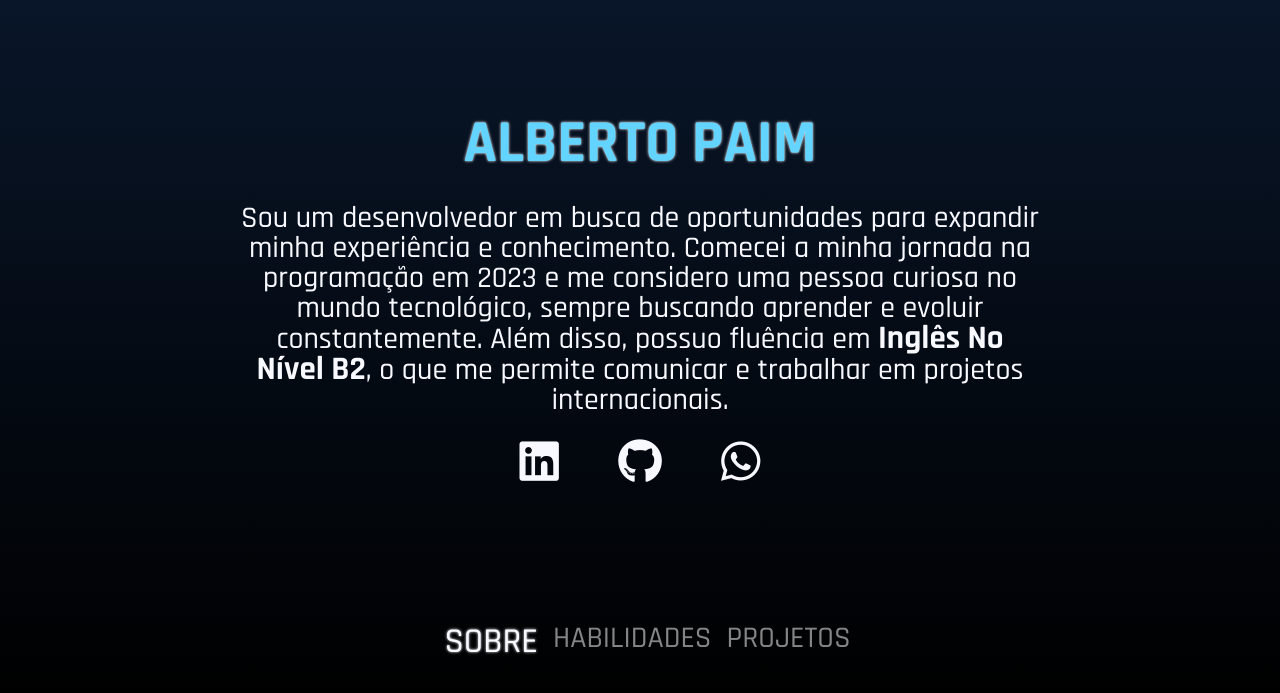
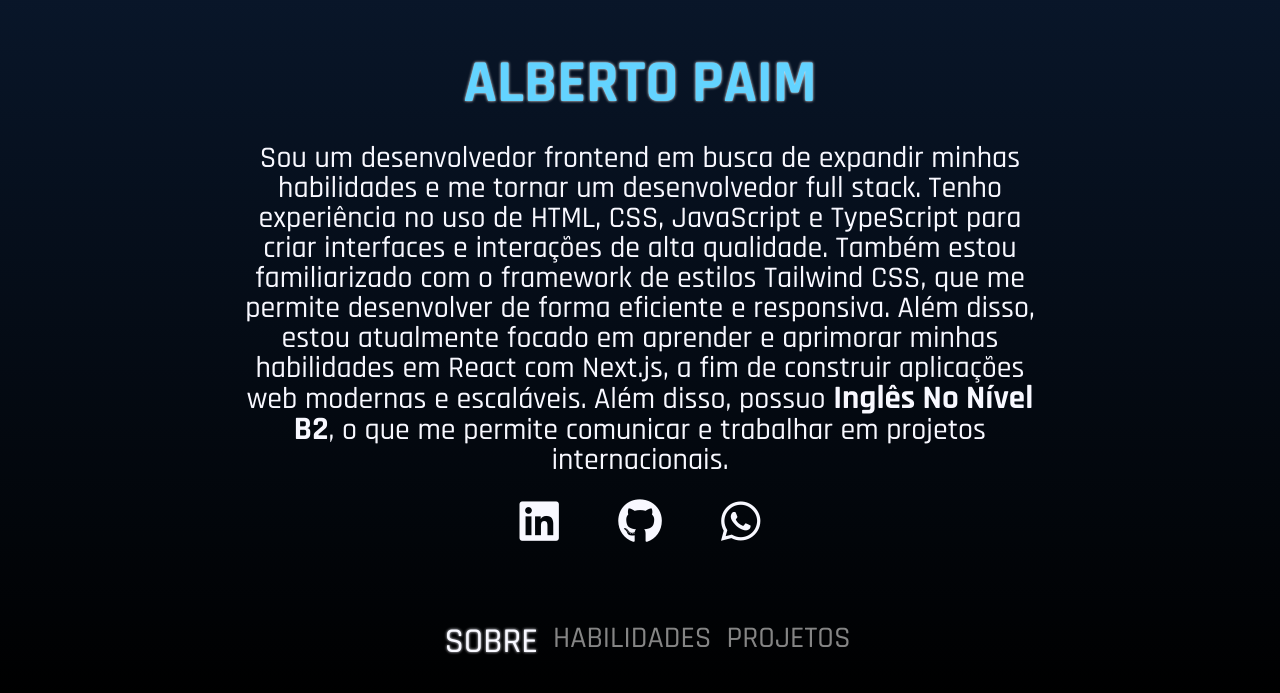
Before and after one commit to AlbertoPaim/Portifolio, a plain HTML site: page index.html in a window 1280 px wide. Shown: the part 101-794 px from the top of the page. Drawn offline with Linux system fonts and the light colour scheme.

Commit message:
Update index.html

```diff
--- a/index.html
+++ b/index.html
@@ -18,7 +18,7 @@
 
         <section id="container1">
             <h1 class="text"></h1> <br>
-            <p>Sou um desenvolvedor em busca de oportunidades para expandir minha experiência e conhecimento. Comecei a minha jornada na programação em 2023 e me considero uma pessoa curiosa no mundo tecnológico, sempre buscando aprender e evoluir constantemente. Além disso, possuo fluência em <a href="https://drive.google.com/file/d/1Efqt8_hJWiJVAuxeB6EJaS-DyEqBM0dj/view?usp=sharing" target="_blank">inglês no nível B2</a>, o que me permite comunicar e trabalhar em projetos internacionais. </p>
+            <p> Sou um desenvolvedor frontend em busca de expandir minhas habilidades e me tornar um desenvolvedor full stack. Tenho experiência no uso de HTML, CSS, JavaScript e TypeScript para criar interfaces e interações de alta qualidade. Também estou familiarizado com o framework de estilos Tailwind CSS, que me permite desenvolver de forma eficiente e responsiva. Além disso, estou atualmente focado em aprender e aprimorar minhas habilidades em React com Next.js, a fim de construir aplicações web modernas e escaláveis.  Além disso, possuo <a href="https://drive.google.com/file/d/1Efqt8_hJWiJVAuxeB6EJaS-DyEqBM0dj/view?usp=sharing" target="_blank">inglês no nível B2</a>, o que me permite comunicar e trabalhar em projetos internacionais. </p>
             <br>
             <div id="contact">
                     <a href="https://www.linkedin.com/in/alberto-paim-360782258/" target="_blank"><i class="fa-brands fa-linkedin"></i></a>
```
